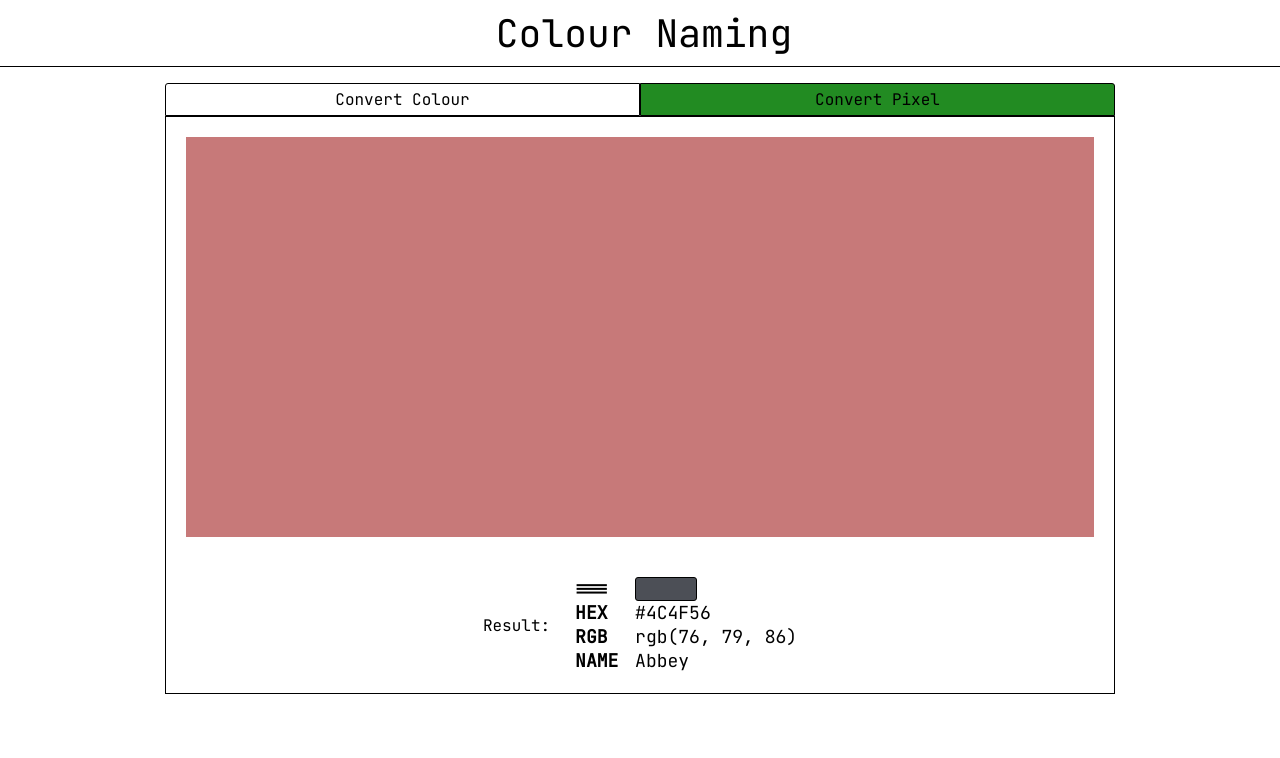
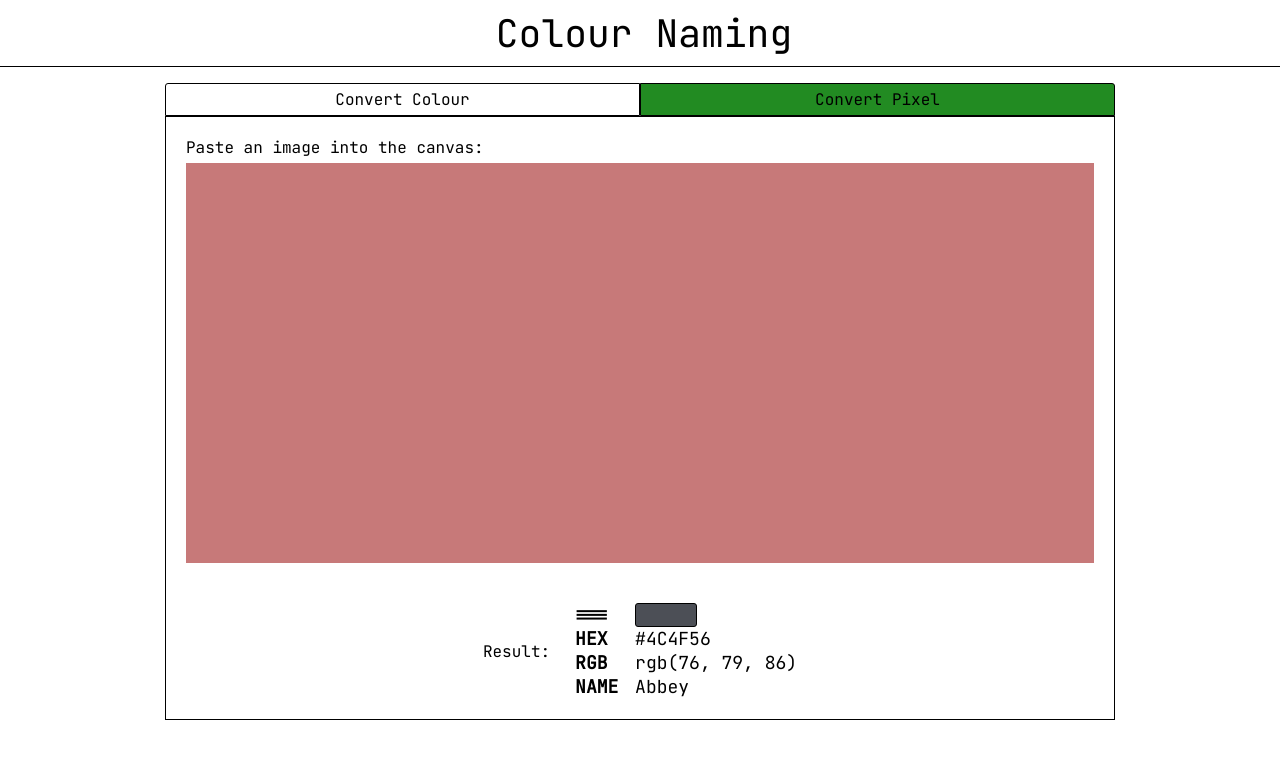
Before and after one commit to catchthirtythree/colour-naming, a React (Create React App) app in the folder cn-gui/: page / in a window 1280 px wide. Both pictures are taken after a click on the element "Convert Pixel". Shown: the top 758 px of the page. Built offline with nearby package versions, Linux system fonts and the light colour scheme.

Commit message:
Add an instruction on the ConvertPixel component.

```diff
--- a/cn-gui/src-tauri/tauri.conf.json
+++ b/cn-gui/src-tauri/tauri.conf.json
@@ -56,7 +56,7 @@
     "windows": [
       {
         "fullscreen": false,
-        "height": 728,
+        "height": 736,
         "resizable": true,
         "title": "Colour Naming",
         "width": 1024
--- a/cn-gui/src/components/pixel/ConvertPixel.css
+++ b/cn-gui/src/components/pixel/ConvertPixel.css
@@ -9,10 +9,14 @@ div#ConvertPixel_container {
 
 div#ConvertPixel_container div#inputs {
   display: flex;
-  flex-direction: row;
+  flex-direction: column;
 
   margin-bottom: 40px;
   width: 100%;
+}
+
+div#ConvertPixel_container div#inputs span {
+  margin-bottom: 5px;
 }
 
 div#ConvertPixel_container div#result {
--- a/cn-gui/src/components/pixel/ConvertPixel.tsx
+++ b/cn-gui/src/components/pixel/ConvertPixel.tsx
@@ -147,6 +147,8 @@ export function ConvertPixel(props: {}): ReactElement<any, any> {
   return (
     <div id="ConvertPixel_container">
       <div id="inputs">
+        <span>Paste an image into the canvas:</span>
+
         <canvas
           ref={canvasRef}
           style={{
```
